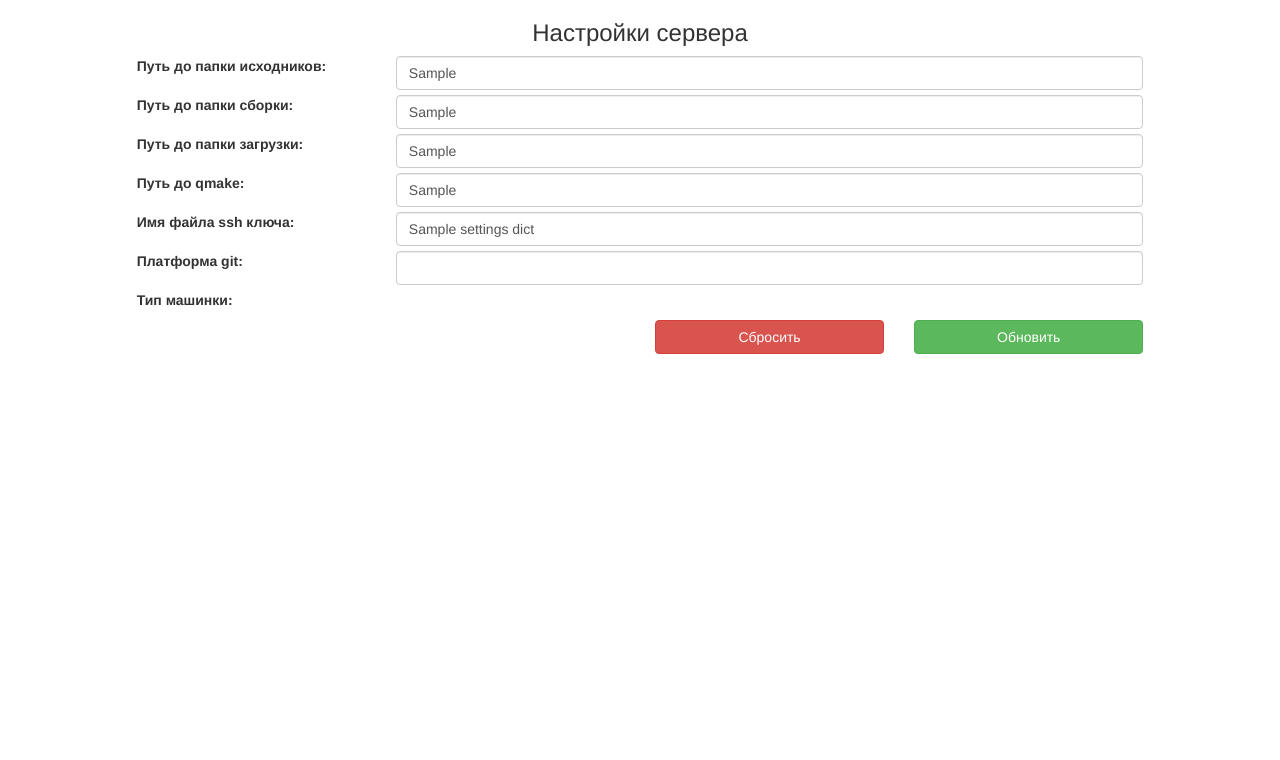
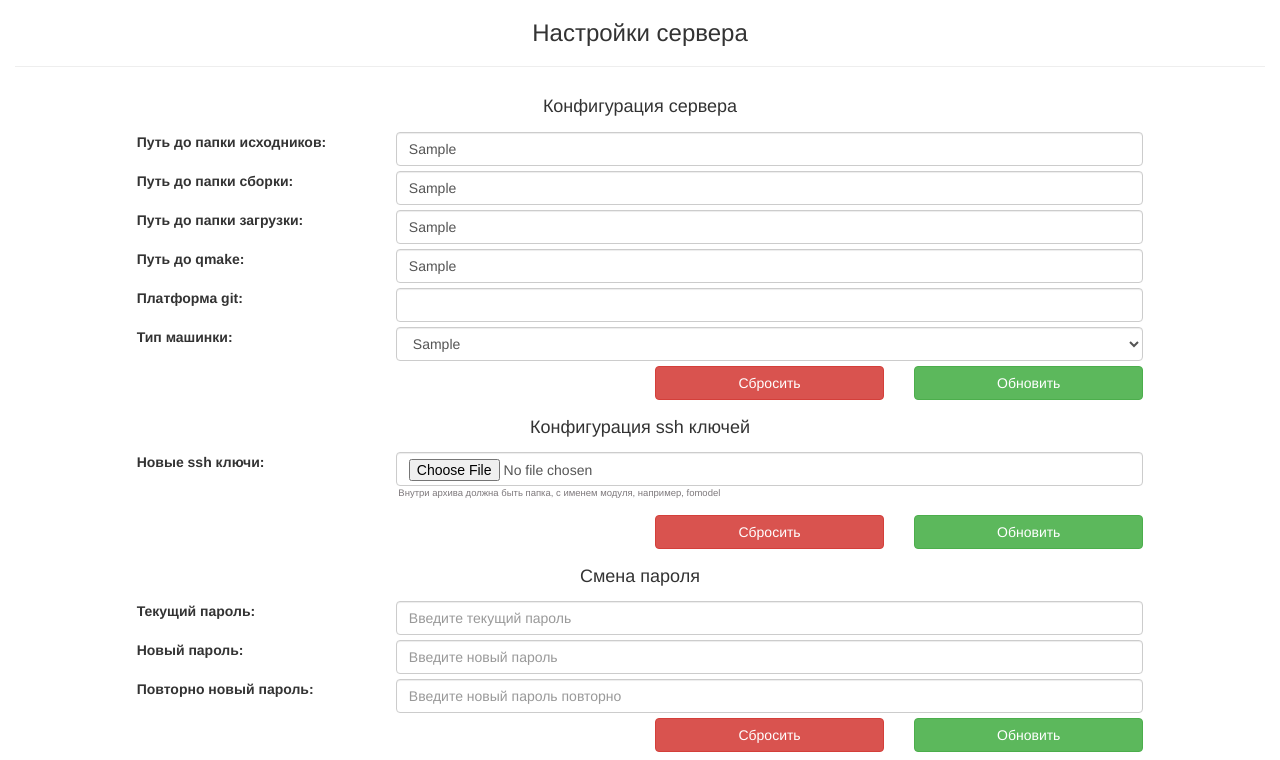
Before and after one commit to SilentLegionInc/settings-control, a Flask app: template backend/toolbelt/templates/server_settings.html in a window 1280 px wide. Shown: the part 52-812 px from the top of the page. Before the commit the page ends 406 px from the top, so only its background shows below. Run offline with Flask 2, Linux system fonts and the light colour scheme; the template is opened without the code that fills it: most values are stand-ins (such as "Sample title", 1, 10 or a date in 2020); parts of the project's set-up code (start-up, migrations or seed data) failed here and were passed over; some libraries are stand-ins or nearby versions.

Commit message:
finished server settings window

```diff
--- a/backend/toolbelt/main.py
+++ b/backend/toolbelt/main.py
@@ -68,7 +68,7 @@ def auth_required(func):
     return wrapper
 
 
-def handle_errors(redirect_path):
+def handle_errors(redirect_path, no_401_redirect=False):
     def _handle_errors(func):
         @wraps(func)
         def wrapper(*args, **kwargs):
@@ -80,7 +80,7 @@ def handle_errors(redirect_path):
                     Logger().error_message('Message: {}. Code: {}'.format(ex.message, ex.status_code))
                     Logger().error_message(traceback.format_exc())
                     flash(ex.message, FlashCategoriesClasses.error)
-                    if ex.status_code is status.HTTP_401_UNAUTHORIZED:
+                    if ex.status_code is status.HTTP_401_UNAUTHORIZED and not no_401_redirect:
                         return redirect(url_for('login'))
                     else:
                         return redirect(redirect_path)
@@ -98,13 +98,6 @@ def handle_errors(redirect_path):
 @app.route('/index')
 def index():
     return render_template('index.html')
-
-
-# @app.context_processor
-# def set_is_auth():
-#     # TODO refactored to g?
-#     return dict(is_auth=session.get('is_logged', False),
-#                 user_timestamp=session.get('timestamp', None))
 
 
 @app.route('/login', methods=['GET', 'POST'])
@@ -296,7 +289,7 @@ def server_config():
 @handle_errors(redirect_path='/server_config')
 @auth_required
 def update_server_config():
-    new_server_config = request.get_json()
+    new_server_config = request.form
     machine_type = new_server_config.get('type')
     if machine_type:
         if machine_type not in SettingsService().machines_configs.keys():
@@ -304,6 +297,56 @@ def update_server_config():
     SettingsService().server_config.update(new_server_config)
     SettingsService().save_server_config()
     return redirect(url_for('server_config'))
+
+
+@app.route('/password', methods=['POST'])
+@handle_errors(redirect_path='/server_config', no_401_redirect=True)
+@auth_required
+def change_password():
+    info = request.form
+    old_password = info.get('old_password', '')
+    new_password = info.get('new_password', '')
+    check_new_pass = info.get('new_password_again', '')
+    if not new_password:
+        raise ServerException('Пароль не может быть пустым', status.HTTP_400_BAD_REQUEST)
+    if not (new_password == check_new_pass):
+        raise ServerException('Пароли не совпадают', status.HTTP_400_BAD_REQUEST)
+
+    new_token = AuthorizationService().change_password(old_password, new_password)
+    session['is_logged'] = True
+    session['token'] = new_token
+    flash('Пароль успешно изменен', FlashCategoriesClasses.success)
+    return redirect(url_for('server_config'))
+
+
+@app.route('/update_ssh', methods=['POST'])
+@handle_errors(redirect_path='/server_config')
+@auth_required
+def update_ssh():
+    allowed_extensions = {'zip'}
+
+    if 'file' not in request.files:
+        raise ServerException('В форме отсутсвтвуют файлы', status.HTTP_400_BAD_REQUEST)
+
+    file = request.files['file']
+    if not file or not file.filename:
+        raise ServerException('Не найден файл', status.HTTP_400_BAD_REQUEST)
+
+    if not allowed_file_extension(file.filename, allowed_extensions):
+        raise ServerException('Некорректный формат файла. Разрешены только: {}'.format(allowed_extensions),
+                              status.HTTP_406_NOT_ACCEPTABLE)
+
+    file_name = secure_filename(file.filename)
+    download_path = os.path.expanduser(SettingsService().server_config['upload_path'])
+    if not os.path.exists(download_path):
+        os.makedirs(download_path)
+    file_path = os.path.join(download_path, file_name)
+    file.save(file_path)
+    # if ModulesService().update_ssh_key(file_path):
+    flash('Ключи успешно обновлены')
+    return redirect(url_for('server_config'))
+    # else:
+    #     raise ServerException('Серверная ошибка', status.HTTP_500_INTERNAL_SERVER_ERROR)
 
 
 @app.route('/test', methods=['POST'])
--- a/backend/toolbelt/templates/server_settings.html
+++ b/backend/toolbelt/templates/server_settings.html
@@ -1,53 +1,122 @@
 {% extends 'base.html' %}
 {% block page_content %}
     <h3 align="center" class="mb-3">Настройки сервера</h3>
+    <hr>
     <div class="row mt-3">
         <div class="col-xs-12 col-sm-12 col-md-10 col-md-offset-1 col-lg-10 col-lg-offset-1">
             <div class="container-fluid">
+                <div class="row mb-2">
+                    <div class="col-lg-12 col-md-12 col-xs-12" align="center">
+                        <h4>Конфигурация сервера</h4>
+                    </div>
+                </div>
+
                 <form action="/server_config" method="post">
                     <div class="row mb-2">
                         <label class="col-lg-3 col-md-3 col-form-label" for="sourcesPath">Путь до папки исходников:</label>
                         <div class="col-lg-9 col-md-9 col-xs-12">
-                            <input class="form-control" type="text" id="sourcesPath" value="{{ settings_dict.sources_path }}"/>
+                            <input class="form-control" type="text" name="sources_path" id="sourcesPath" value="{{ settings_dict.sources_path }}"/>
                         </div>
                     </div>
                     <div class="row mb-2">
                         <label class="col-lg-3 col-md-3 col-form-label" for="buildsPath">Путь до папки сборки:</label>
                         <div class="col-lg-9 col-md-9 col-xs-12">
-                            <input class="form-control" type="text" id="buildsPath" value="{{ settings_dict.builds_path }}"/>
+                            <input class="form-control" type="text" name="builds_path" id="buildsPath" value="{{ settings_dict.builds_path }}"/>
                         </div>
                     </div>
                     <div class="row mb-2">
                         <label class="col-lg-3 col-md-3 col-form-label" for="uploadPath">Путь до папки загрузки:</label>
                         <div class="col-lg-9 col-md-9 col-xs-12">
-                            <input class="form-control" type="text" id="uploadPath" value="{{ settings_dict.upload_path }}"/>
+                            <input class="form-control" type="text" name="upload_path" id="uploadPath" value="{{ settings_dict.upload_path }}"/>
                         </div>
                     </div>
                     <div class="row mb-2">
                         <label class="col-lg-3 col-md-3 col-form-label" for="qmakePath">Путь до qmake:</label>
                         <div class="col-lg-9 col-md-9 col-xs-12">
-                            <input class="form-control" type="text" id="qmakePath" value="{{ settings_dict.qmake_path }}"/>
-                        </div>
-                    </div>
-                    <div class="row mb-2">
-                        <label class="col-lg-3 col-md-3 col-form-label" for="sshName">Имя файла ssh ключа:</label>
-                        <div class="col-lg-9 col-md-9 col-xs-12">
-                            <input class="form-control" type="text" id="sshName" value="{{ settings_dict.ssh_key_name }}"/>
+                            <input class="form-control" type="text" name="qmake_path" id="qmakePath" value="{{ settings_dict.qmake_path }}"/>
                         </div>
                     </div>
                     <div class="row mb-2">
                         <label class="col-lg-3 col-md-3 col-form-label" for="repositoriesPlatform">Платформа git:</label>
                         <div class="col-lg-9 col-md-9 col-xs-12">
-                            <input class="form-control" type="text" id="repositoriesPlatform" value="{{ settings_dict.repositories_platform }}"/>
+                            <input class="form-control" type="text" name="repositories_platform" id="repositoriesPlatform" value="{{ settings_dict.repositories_platform }}"/>
                         </div>
                     </div>
                     <div class="row mb-2">
                         <label class="col-lg-3 col-md-3 col-form-label" for="machineType">Тип машинки:</label>
                         <div class="col-lg-9 col-md-9 col-xs-12">
-        {#                    <b-form-select id="machineType" :options="data.possibleMachinesTypes">#}
-        {#                    </b-form-select>#}
+                            <select class="form-control" name="type">
+                                {% for type_str in settings_dict.possible_machines_types %}
+                                    <option {{ 'selected' if type_str == settings_dict.type else '' }}>{{ type_str }}</option>
+                                {% endfor %}
+                            </select>
                         </div>
 
+                    </div>
+                    <div class="row mb-2">
+                        <div class="col-lg-3 col-lg-offset-6 col-md-offset-6 col-md-3 col-sm-6 col-xs-offset-0 col-xs-12 mb-1">
+                            <button type="reset" class="btn btn-danger btn-block">
+                                Сбросить
+                            </button>
+                        </div>
+                        <div class="col-lg-3 col-md-3 col-sm-6 col-xs-12">
+                            <button type="submit" class="btn btn-success btn-block">
+                                Обновить
+                            </button>
+                        </div>
+                    </div>
+                </form>
+
+                <div class="row mb-2">
+                    <div class="col-lg-12 col-md-12 col-xs-12" align="center">
+                        <h4>Конфигурация ssh ключей</h4>
+                    </div>
+                </div>
+                <form action="/update_ssh" method="POST" enctype="multipart/form-data">
+                    <div class="row mb-2">
+                        <label class="col-lg-3 col-md-3 col-form-label" for="sshKeys">Новые ssh ключи:</label>
+                        <div class="col-lg-9 col-md-9 col-xs-12">
+                            <input class="form-control" type="file" id="sshKeys" name="file">
+                            <p class="ml-1" style="font-size: 0.95rem; color: rgba(16,8,13,0.54)">Внутри архива должна быть папка, с именем модуля, например, fomodel</p>
+                        </div>
+                    </div>
+                    <div class="row mb-2">
+                        <div class="col-lg-3 col-lg-offset-6 col-md-offset-6 col-md-3 col-sm-6 col-xs-offset-0 col-xs-12 mb-1">
+                            <button type="reset" class="btn btn-danger btn-block">
+                                Сбросить
+                            </button>
+                        </div>
+                        <div class="col-lg-3 col-md-3 col-sm-6 col-xs-12">
+                            <button type="submit" class="btn btn-success btn-block">
+                                Обновить
+                            </button>
+                        </div>
+                    </div>
+                </form>
+
+                <div class="row mb-2">
+                    <div class="col-lg-12 col-md-12 col-xs-12" align="center">
+                        <h4>Смена пароля</h4>
+                    </div>
+                </div>
+                <form action="/password" method="post">
+                    <div class="row mb-2">
+                        <label class="col-lg-3 col-md-3 col-form-label" for="currentPassword">Текущий пароль:</label>
+                        <div class="col-lg-9 col-md-9 col-xs-12">
+                            <input class="form-control" type="password" name="old_password" id="currentPassword" placeholder="Введите текущий пароль"/>
+                        </div>
+                    </div>
+                    <div class="row mb-2">
+                        <label class="col-lg-3 col-md-3 col-form-label" for="newPassword">Новый пароль:</label>
+                        <div class="col-lg-9 col-md-9 col-xs-12">
+                            <input class="form-control" type="password" name="new_password" id="newPassword" placeholder="Введите новый пароль"/>
+                        </div>
+                    </div>
+                    <div class="row mb-2">
+                        <label class="col-lg-3 col-md-3 col-form-label" for="newPasswordAgain">Повторно новый пароль:</label>
+                        <div class="col-lg-9 col-md-9 col-xs-12">
+                            <input class="form-control" type="password" name="new_password_again" id="newPasswordAgain" placeholder="Введите новый пароль повторно"/>
+                        </div>
                     </div>
                     <div class="row mb-2">
                         <div class="col-lg-3 col-lg-offset-6 col-md-offset-6 col-md-3 col-sm-6 col-xs-offset-0 col-xs-12 mb-1">
```
